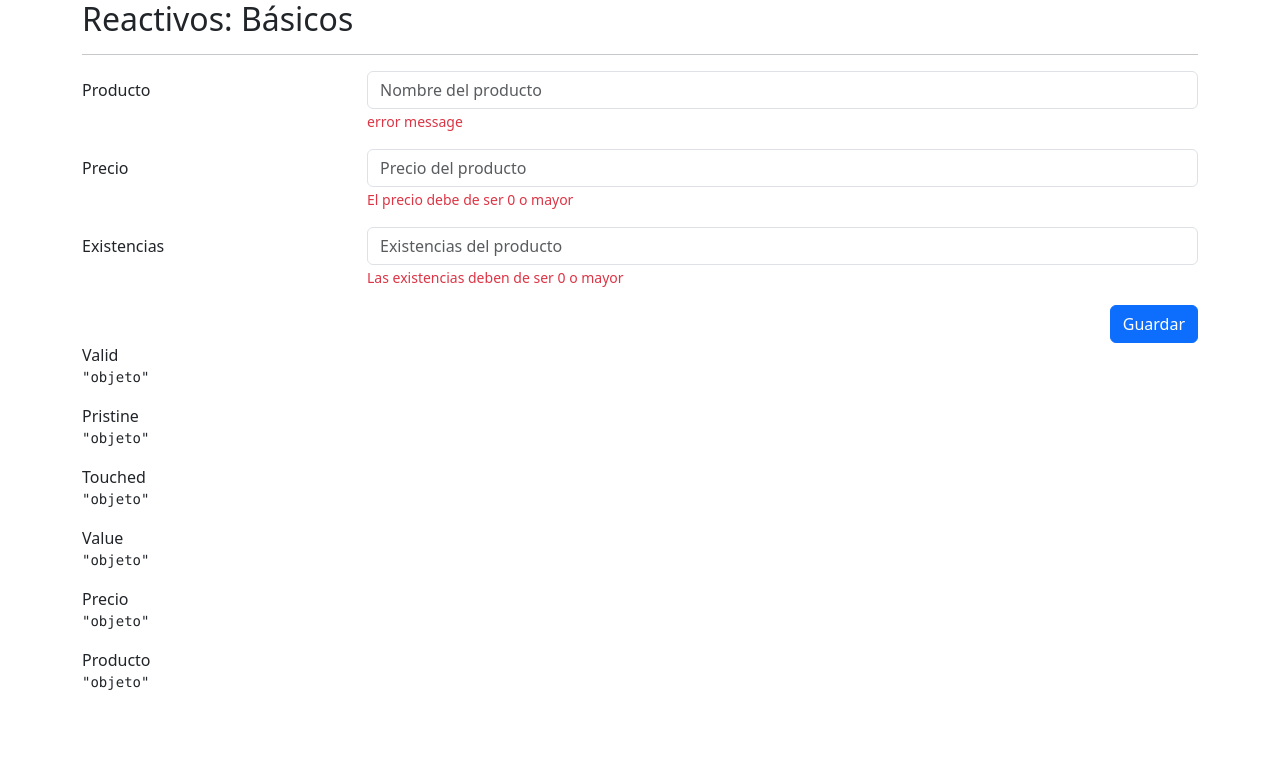
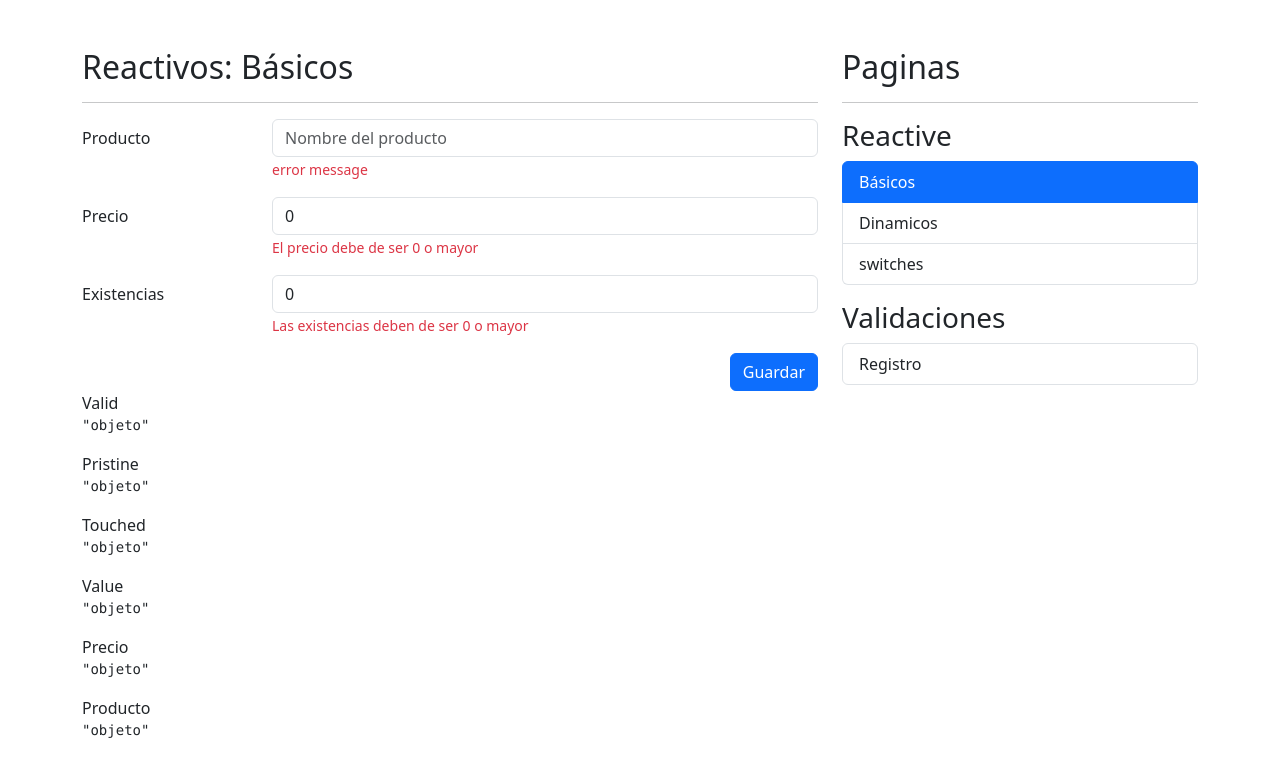
Before and after one commit to enjima7/angular-formsApp, an Angular app: page /reactive/basic in a window 1280 px wide. Shown: the top 776 px of the page. Built offline with nearby package versions, Linux system fonts and the light colour scheme.

Commit message:
reactive form template

```diff
--- a/src/app/app.component.html
+++ b/src/app/app.component.html
@@ -1 +1,9 @@
-<router-outlet></router-outlet>
+<div class="row mt-5">
+  <div class="col">
+    <router-outlet></router-outlet>
+  </div>
+
+  <div class="col-12 col-sm-4">
+    <shared-side-menu></shared-side-menu>
+  </div>
+</div>
--- a/src/app/reactive/pages/basic-page/basic-page.component.html
+++ b/src/app/reactive/pages/basic-page/basic-page.component.html
@@ -4,7 +4,7 @@
 <div class="row">
     <div class="col">
 
-        <form autocomplete="off">
+        <form [formGroup]="myForm" (ngSubmit)="onSave()" autocomplete="off">
 
             <!-- Campo de producto -->
             <div class="mb-3 row">
@@ -13,6 +13,7 @@
 
                     <input type="text"
                            class="form-control"
+                           formControlName="name"
                            placeholder="Nombre del producto">
 
                     <span class="form-text text-danger">
@@ -28,6 +29,7 @@
                 <div class="col-sm-9">
                     <input type="number"
                            class="form-control"
+                           formControlName="price"
                            placeholder="Precio del producto">
                     <span class="form-text text-danger">
                         El precio debe de ser 0 o mayor
@@ -41,6 +43,7 @@
                 <div class="col-sm-9">
                     <input type="number"
                            class="form-control"
+                           formControlName="inStorage"
                            placeholder="Existencias del producto">
 
                     <span class="form-text text-danger">
--- a/src/app/reactive/pages/basic-page/basic-page.component.ts
+++ b/src/app/reactive/pages/basic-page/basic-page.component.ts
@@ -1,4 +1,5 @@
 import { Component } from '@angular/core';
+import { FormBuilder, FormControl, FormGroup } from '@angular/forms';
 
 @Component({
   templateUrl: './basic-page.component.html',
@@ -7,4 +8,20 @@ import { Component } from '@angular/core';
 })
 export class BasicPageComponent {
 
+  // public myForm: FormGroup = new FormGroup({
+  //   name: new FormControl(''),
+  //   price: new FormControl(0),
+  //   inStorage: new FormControl(0),
+  // })
+  public myForm: FormGroup = this.fb.group({
+    name: [''],
+    price: [0],
+    inStorage:[0],
+  })
+
+  constructor(private fb: FormBuilder){}
+
+  onSave():void{
+    console.log('my form valiu')
+  }
 }
--- a/src/app/reactive/reactive.module.ts
+++ b/src/app/reactive/reactive.module.ts
@@ -5,6 +5,7 @@ import { ReactiveRoutingModule } from './reactive-routing.module';
 import { BasicPageComponent } from './pages/basic-page/basic-page.component';
 import { DynamicPageComponent } from './pages/dynamic-page/dynamic-page.component';
 import { SwitchesPageComponent } from './pages/switches-page/switches-page.component';
+import { ReactiveFormsModule } from '@angular/forms';
 
 
 @NgModule({
@@ -15,7 +16,8 @@ import { SwitchesPageComponent } from './pages/switches-page/switches-page.compo
   ],
   imports: [
     CommonModule,
-    ReactiveRoutingModule
+    ReactiveRoutingModule,
+    ReactiveFormsModule
   ]
 })
 export class ReactiveModule { }
--- /dev/null
+++ b/src/app/shared/components/side-menu/side-menu.component.html
@@ -0,0 +1,28 @@
+<h2>Paginas</h2>
+<hr>
+
+<h3 class="mt-3">Reactive</h3>
+
+<ul class="list-group">
+  <li *ngFor="let item of reactiveMenu"
+  class="list-group-item"
+  [routerLink]="[item.route]"
+  routerLinkActive="active">
+
+  {{item.title}}
+
+  </li>
+</ul>
+
+<h3 class="mt-3">Validaciones</h3>
+
+<ul class="list-group">
+  <li *ngFor="let item of authMenu"
+  class="list-group-item"
+  [routerLink]="[item.route]"
+  routerLinkActive="active">
+
+  {{item.title}}
+
+  </li>
+</ul>
--- /dev/null
+++ b/src/app/shared/components/side-menu/side-menu.component.ts
@@ -0,0 +1,25 @@
+import { Component } from '@angular/core';
+
+interface MenuItem{
+  title: string;
+  route: string;
+}
+
+@Component({
+  selector: 'shared-side-menu',
+  templateUrl: './side-menu.component.html',
+  styles: [
+  ]
+})
+export class SideMenuComponent {
+
+  public reactiveMenu: MenuItem[] = [
+    {title: 'Básicos', route:'./reactive/basic'},
+    {title: 'Dinamicos', route:'./reactive/dynamic'},
+    {title: 'switches', route:'./reactive/switches'},
+  ]
+
+  public authMenu: MenuItem[] = [
+    {title: 'Registro', route:'./auth'},
+  ]
+}
```
Also changed, not shown: src/app/shared/shared.module.ts (+10 -2 lines).
